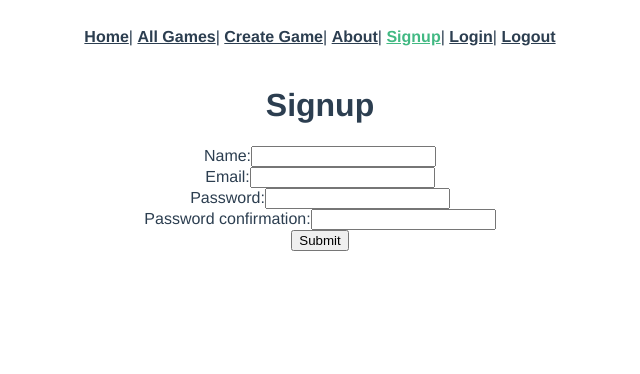
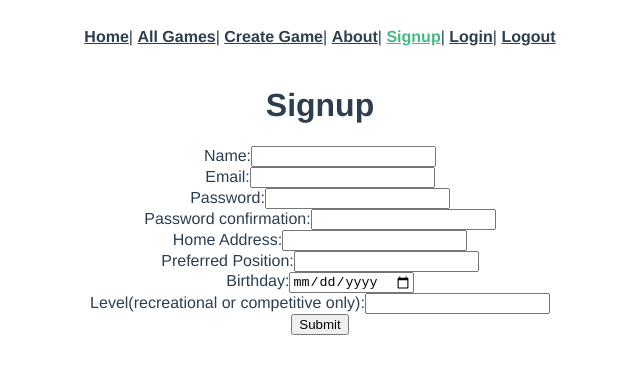
Before and after one commit to ernestomelchor/capstone_frontend_vuejs, a Vue app: page /signup in a window 1280 px wide. Shown: the top 374 px of the page, without its empty margins (320-960 px from the left). Built offline with nearby package versions, Linux system fonts and the light colour scheme.

Commit message:
add ability to signup for the app

```diff
--- a/src/views/Signup.vue
+++ b/src/views/Signup.vue
@@ -22,6 +22,22 @@
           <label>Password confirmation:</label>
           <input type="password" class="form-control" v-model="passwordConfirmation" />
         </div>
+        <div class="form-group">
+          <label>Home Address:</label>
+          <input type="text" class="form-control" v-model="address" />
+        </div>
+        <div class="form-group">
+          <label>Preferred Position:</label>
+          <input type="text" class="form-control" v-model="position" />
+        </div>
+        <div class="form-group">
+          <label>Birthday:</label>
+          <input type="date" class="form-control" v-model="dob" />
+        </div>
+        <div class="form-group">
+          <label>Level(recreational or competitive only):</label>
+          <input type="text" class="form-control" v-model="level" />
+        </div>
         <input type="submit" class="btn btn-primary" value="Submit" />
       </form>
     </div>
@@ -38,6 +54,10 @@ export default {
       email: "",
       password: "",
       passwordConfirmation: "",
+      address: "",
+      position: "",
+      dob: "",
+      level: "",
       errors: []
     };
   },
@@ -47,7 +67,11 @@ export default {
         name: this.name,
         email: this.email,
         password: this.password,
-        password_confirmation: this.passwordConfirmation
+        password_confirmation: this.passwordConfirmation,
+        address: this.address,
+        position: this.position,
+        dob: this.dob,
+        level: this.level
       };
       axios
         .post("/api/players", params)
```
